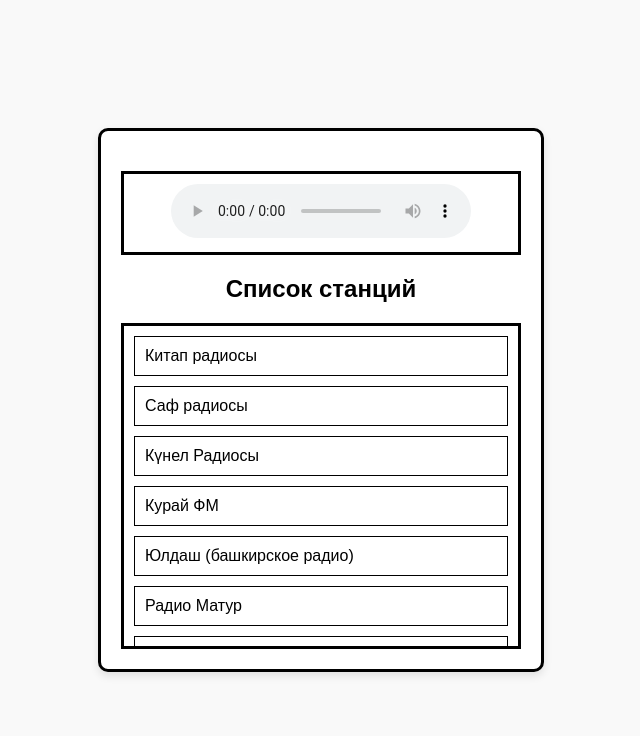
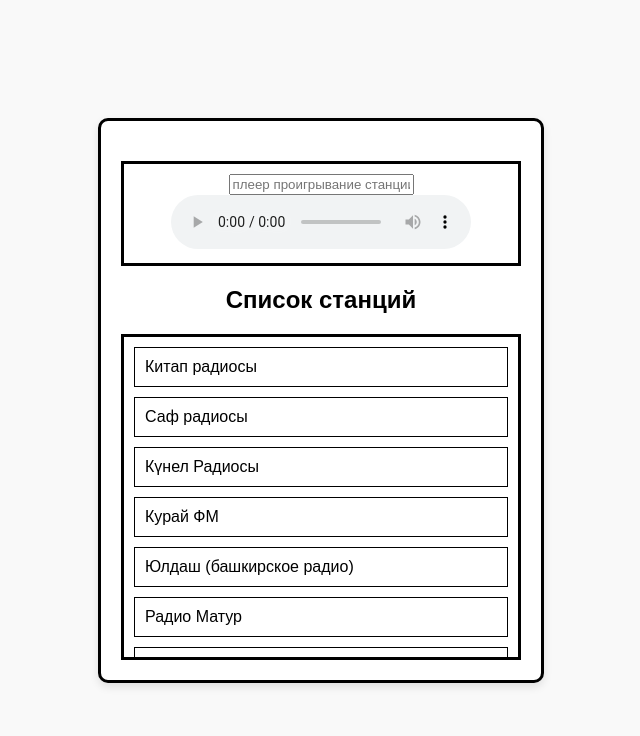
Before and after one commit to kaefik/AtRadioPC, a Flask app: page / in a window 1280 px wide. Shown: the top 736 px of the page, without its empty margins (319-959 px from the left). Run offline with Flask 3, Linux system fonts and the light colour scheme.

Commit message:
fix template

```diff
--- a/templates/index.html
+++ b/templates/index.html
@@ -76,7 +76,7 @@
     <div class="container">
         <div class="header">{{ last_station.name if last_station else '' }}</div>
         <div class="player">
-
+            <input type="text" class="station-input" placeholder="плеер проигрывание станции" readonly value="{{ last_station.name if last_station else '' }}">
 
             <!-- Аудио проигрыватель -->
             {% if last_station %}
```
